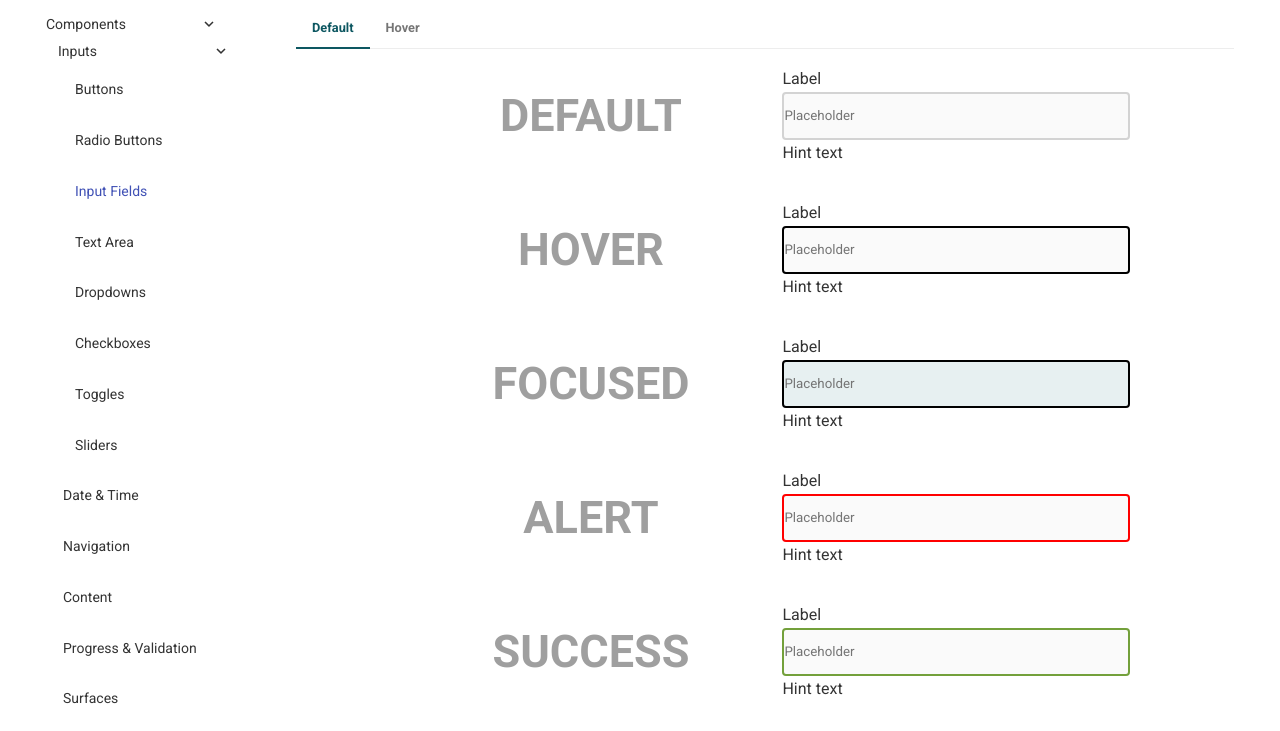
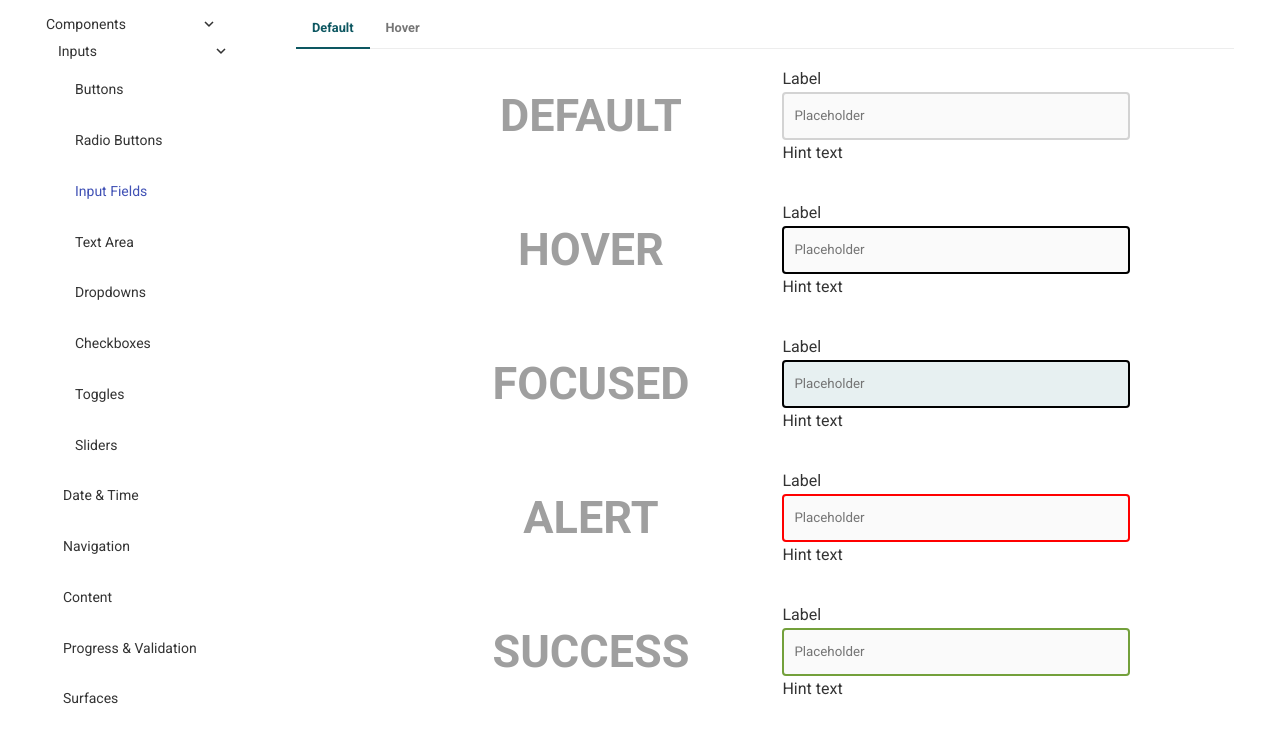
Before and after one commit to hackforla/internship-website-design-system, an MkDocs documentation site: the page built from docs/input-fields.md, in a window 1280 px wide and 1197 px high. Shown: the part 215-946 px from the top of the window. Built offline with MkDocs 1.6.1 and Material for MkDocs 9.7.7, drawn with Linux system fonts in a browser that asks for light colours; comment, search, counter and statistics services are not loaded.

Commit message:
updating input fields layout2

````diff
--- a/docs/components/sass/components/_input-fields.scss
+++ b/docs/components/sass/components/_input-fields.scss
@@ -2,6 +2,7 @@
 .input-field-container {
     display: grid;
     padding: 5%;
+    text-align: left;
 
 }
 .input-main{
@@ -22,6 +23,7 @@
     height: $input-field-box-height;
     width: $input-field-box-width;
     border-radius: $input-field-border-radius;
+    padding-left:10px;
     &.default{
         border: lightgrey 2px solid;
         background-color: #FAFAFA;
--- a/docs/components/sass/main.css
+++ b/docs/components/sass/main.css
@@ -190,6 +190,7 @@ input[type=radio]:checked :hover {
 .input-field-container {
   display: grid;
   padding: 5%;
+  text-align: left;
 }
 
 .input-main {
@@ -210,6 +211,7 @@ input[type=radio]:checked :hover {
   height: 48px;
   width: 348px;
   border-radius: 4px;
+  padding-left: 10px;
 }
 .input-box.default {
   border: lightgrey 2px solid;
--- a/docs/input-fields.md
+++ b/docs/input-fields.md
@@ -67,3 +67,32 @@ hide:
             --8<-- "_input-fields.scss:input-fields"
         ```
 === "Hover"
+    <div class="btn-grid-1">
+        <div class="grid-items">
+            <div>
+                <div class = "input-field-container">
+                    <label for ="label">Label</label>
+                    <input class ="input-box hover" type="text" placeholder="Placeholder"></input>
+                    <p>Hint text</p>
+                </div>
+            </div>
+        </div>
+    </div>
+    === "HTML"
+
+        ``` html
+        <a href="#" class="btn-sm ">Button</a>
+
+        <a href="#" class="btn-sm hover">Button</a>
+
+        <a href="#" class="btn-sm focus">Button</a>
+
+        <a href="#" class="btn-sm disabled">Button</a>
+
+        ```
+
+    === "CSS"
+
+        ``` css
+            --8<-- "_input-fields.scss:input-fields"
+        ```
````
Also changed, not shown: 1 other file.
